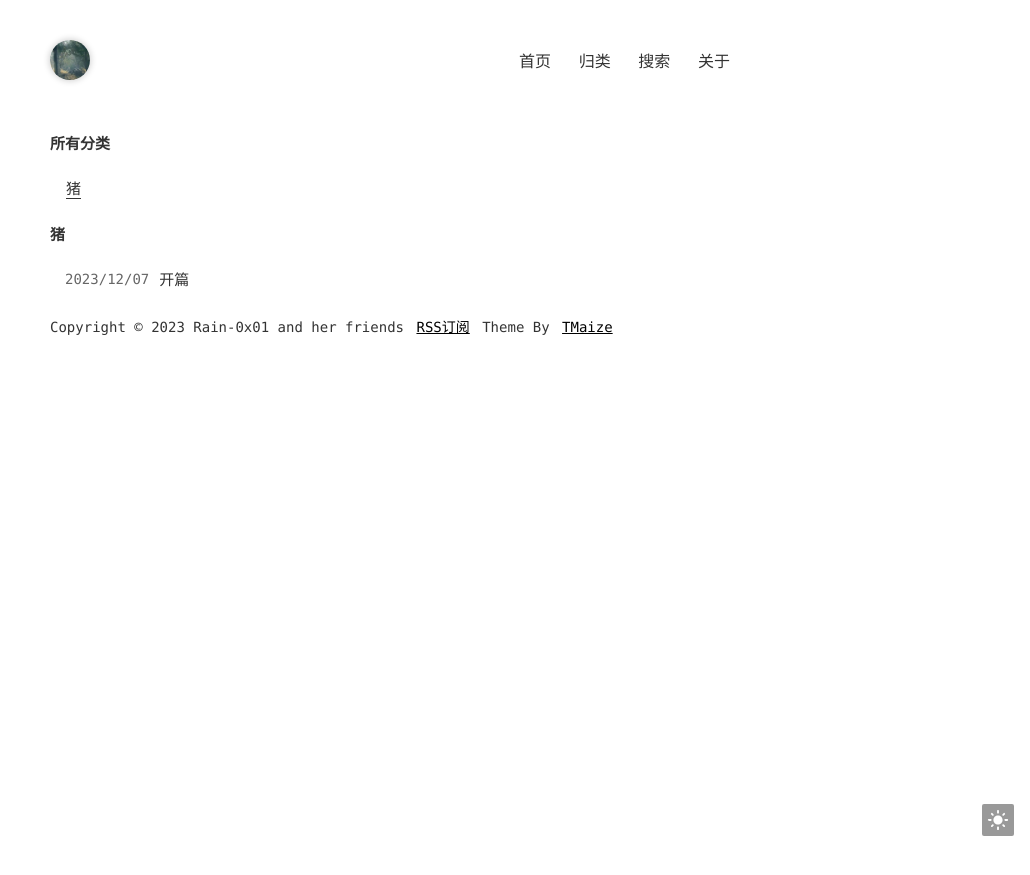
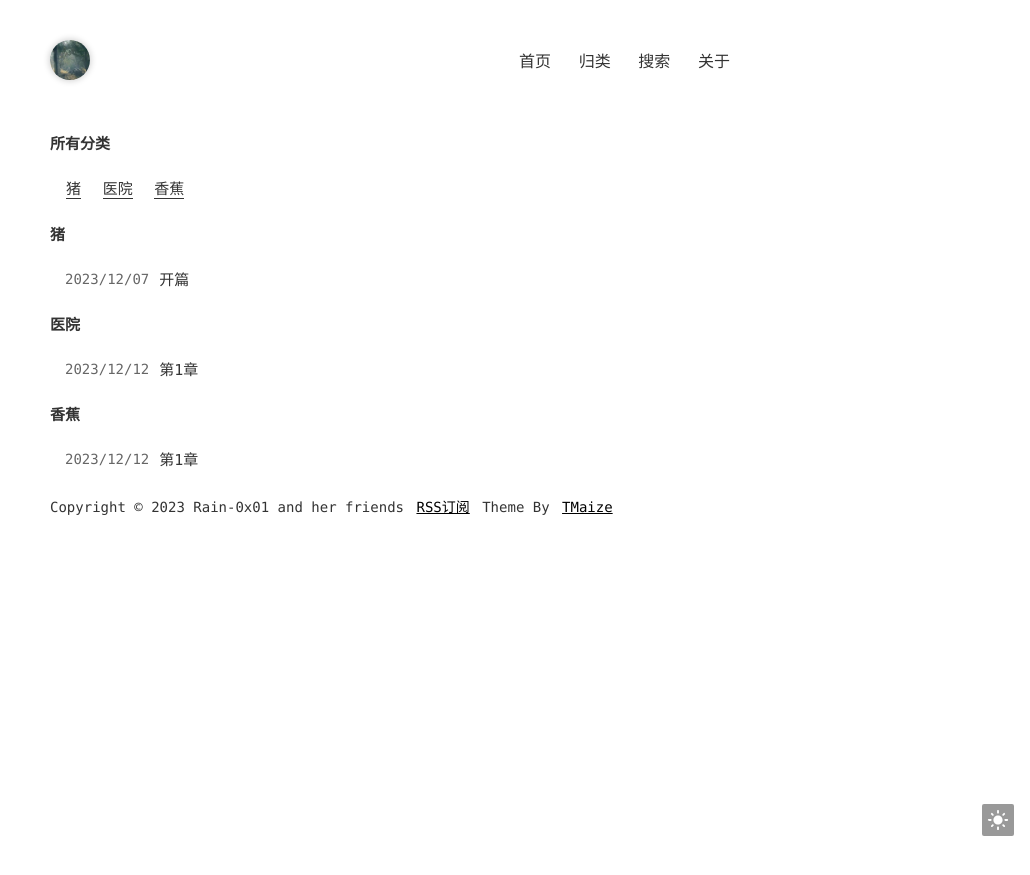
Before and after one commit to RainError/the-true-story-of-lao-zhang, a Jekyll site: the page built from pages/categories.html, in a window 1280 px wide. Shown: the top 875 px of the page, without its empty margins (250-1280 px from the left). Built offline with Jekyll 4.4.1, drawn with Linux system fonts in a browser that asks for light colours.

Commit message:
第1章，有了 不是

```diff
--- /dev/null
+++ b/_posts/2023-12-12-c1.md
@@ -0,0 +1,6 @@
+---
+layout: mypost
+title: 第1章
+categories: [医院,香蕉]
+---
+老张、小鸽子和Rain-0x01一起去医院看教练。Rain-0x01带了一箱香蕉。
```
Also changed, not shown: _posts/2023-12-07-开篇.md (+0 -2 lines).
